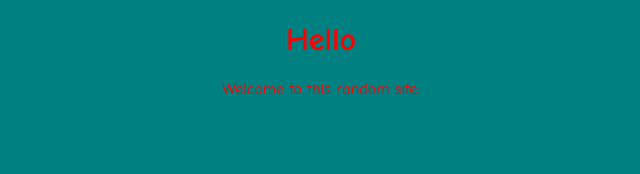
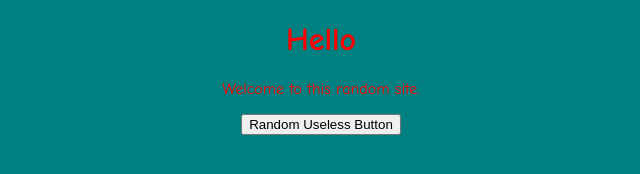
Before and after one commit to 458elma/createwebsite, a plain HTML site: page index.html in a window 1280 px wide. Shown: the whole page, without its empty margins (319-959 px from the left). Drawn offline with Linux system fonts and the light colour scheme.

Commit message:
Update index.html

```diff
--- a/index.html
+++ b/index.html
@@ -7,5 +7,6 @@
   <body>
     <h1>Hello</h1>
     <p>Welcome to this random site.</p>
+    <button type = "button">Random Useless Button</button>
   </body>
 </html>
```
